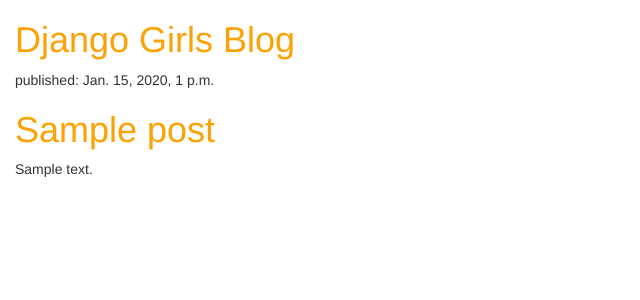
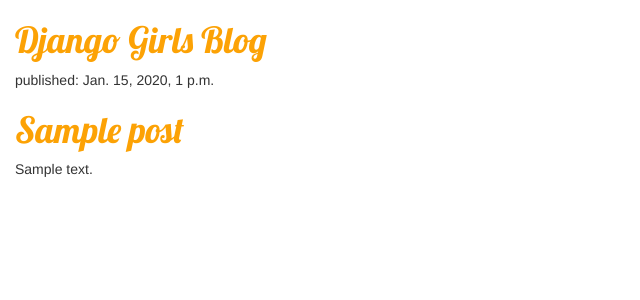
Before and after one commit to cheerskillz/skillzblog, a Django app: template blog/templates/blog/post_list.html in a window 1280 px wide. Shown: the top 300 px of the page, without its empty margins (0-640 px from the left). Run offline with Django 3.2, Linux system fonts and the light colour scheme; the template is opened without the code that fills it: values that come from a table or form of the project are taken from there, others are empty; tables that the repository leaves empty hold one stand-in row (values such as "Sample post"); some libraries are stand-ins or nearby versions.

Commit message:
Added font.

```diff
--- a/blog/static/css/blog.css
+++ b/blog/static/css/blog.css
@@ -1,5 +1,6 @@
 h1 a {
     color: #FCA205;
+    font-family: 'Lobster';
 }
 body {
 padding-left: 15px;
--- a/blog/templates/blog/post_list.html
+++ b/blog/templates/blog/post_list.html
@@ -4,6 +4,7 @@
         <title>Django Girls blog</title>
         <link rel="stylesheet" href="//maxcdn.bootstrapcdn.com/bootstrap/3.2.0/css/bootstrap.min.css">
         <link rel="stylesheet" href="//maxcdn.bootstrapcdn.com/bootstrap/3.2.0/css/bootstrap-theme.min.css">
+        <link href="https://fonts.googleapis.com/css?family=Lobster&subset=latin,cyrillic" rel="stylesheet" type="text/css">
         <link rel="stylesheet" href="{% static 'css/blog.css' %}">
     </head>
     <body>
```
